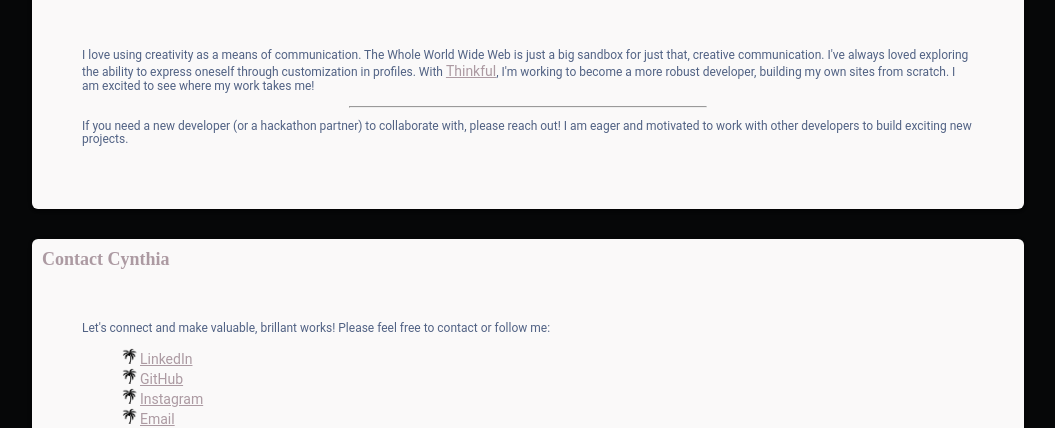
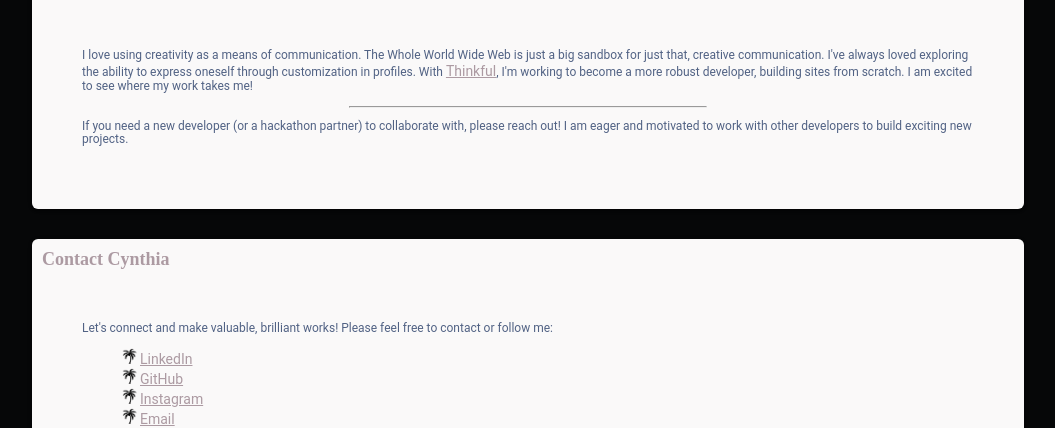
Before and after one commit to mcdonald-cyber/CynthiaMcDonald-dev, a plain HTML site: page index.html in a window 1280 px wide. Shown: the part 480-908 px from the top of the page, without its empty margins (112-1167 px from the left). Drawn offline with nearby package versions, Linux system fonts and the light colour scheme.

Commit message:
Just went back and tweaked some of the wording of the content and quick spellcheck again.

```diff
--- a/index.html
+++ b/index.html
@@ -55,7 +55,7 @@
           <div>
             <a id="about"><h2> About Cynthia </h2></a>
             <div class="content">
-            <p> I love using creativity as a means of communication. The Whole World Wide Web is just a big sandbox for just that, creative communication. I've always loved exploring the ability to express oneself through customization in profiles. With <a href="thinkful.com">Thinkful</a>, I'm working to become a more robust developer, building my own sites from scratch. I am excited to see where my work takes me!</p>
+            <p> I love using creativity as a means of communication. The Whole World Wide Web is just a big sandbox for just that, creative communication. I've always loved exploring the ability to express oneself through customization in profiles. With <a href="thinkful.com">Thinkful</a>, I'm working to become a more robust developer, building sites from scratch. I am excited to see where my work takes me!</p>
             <hr>
 
             <p>If you need a new developer (or a hackathon partner) to collaborate with, please reach out! I am eager and motivated to work with other developers to build exciting new projects.
@@ -68,7 +68,7 @@
           <div>
             <a id="contact"><h2> Contact Cynthia </h2></a>
             <div class="content">
-                  <p>Let's connect and make valuable, brillant works! Please feel free to contact or follow me:</p>
+                  <p>Let's connect and make valuable, brilliant works! Please feel free to contact or follow me:</p>
               <ol>
                 <li><img src="images/palm_tree.png" alt="Palm Tree Silhouette"  width="15">
                   <a href="http://www.linkedin.com/in/cynthia-mcdonald-551671b6">LinkedIn</a>
```
